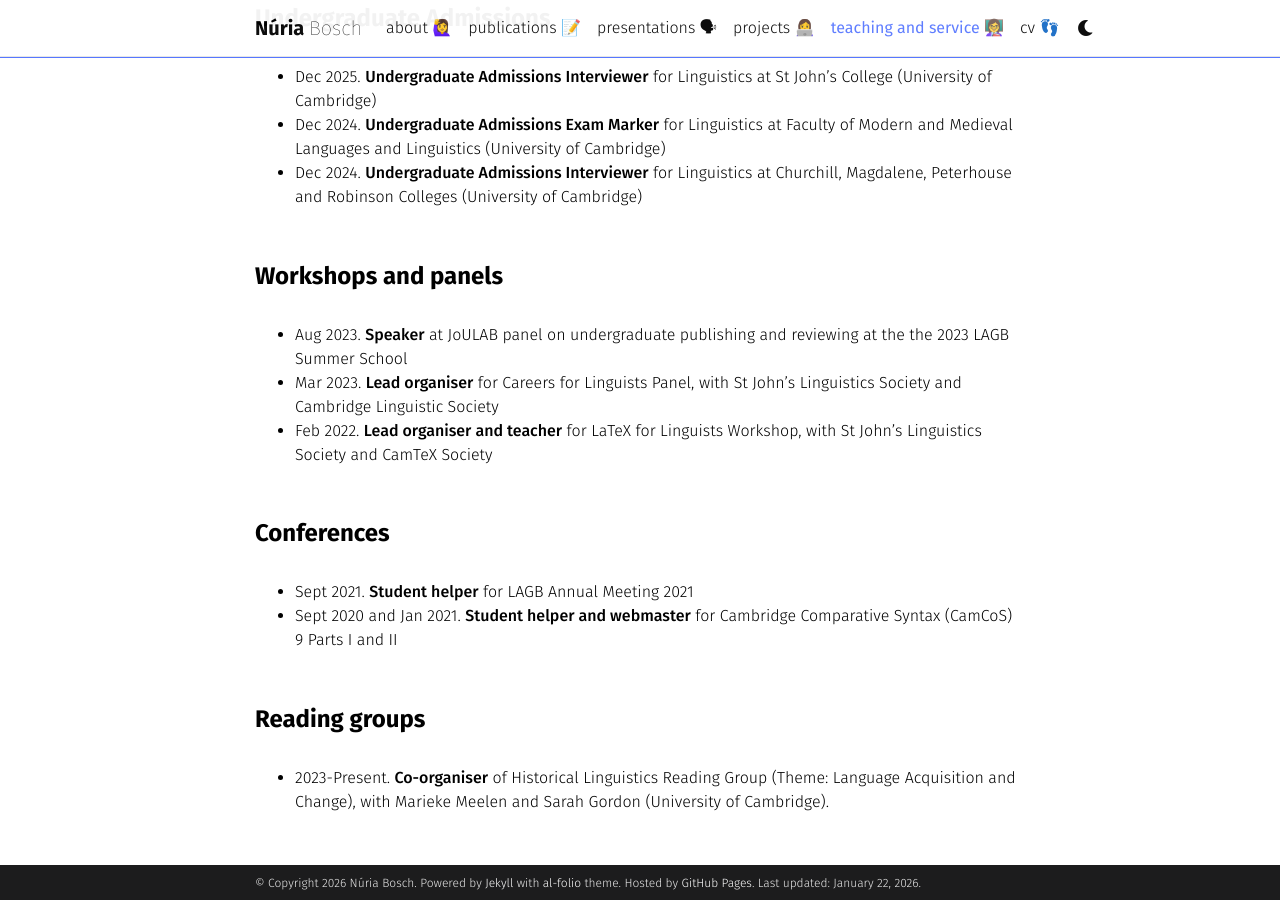
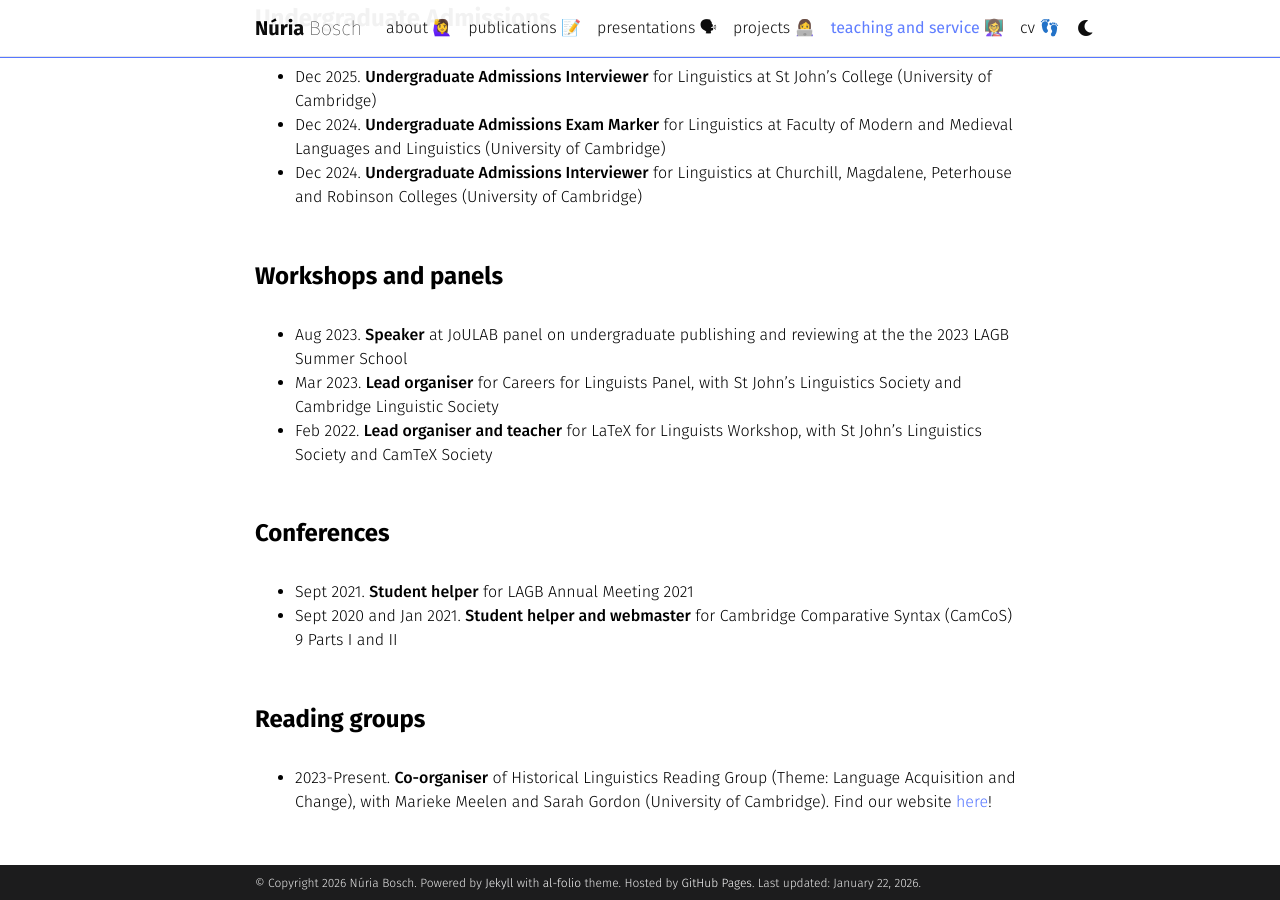
Before and after one commit to nuria-bosch/nuria-bosch.github.io, a Jekyll site: the page built from _pages/teaching_and_service.md, in a window 1280 px wide and 900 px high, scrolled down 1608 px. Built offline with Jekyll 4.4.1, drawn with Linux system fonts in a browser that asks for light colours; some web fonts are replaced; comment, search, counter and statistics services are not loaded; a style sheet for code colours, icons or effects is not loaded.

Commit message:
Update teaching_and_service.md

```diff
--- a/_pages/teaching_and_service.md
+++ b/_pages/teaching_and_service.md
@@ -71,4 +71,4 @@ _Edited volumes_
 
 <h4 style="margin-top: 3.3rem; margin-bottom: 2rem; font-weight: bold;">Reading groups</h4>
 
-- 2023-Present. **Co-organiser** of Historical Linguistics Reading Group (Theme: Language Acquisition and Change), with Marieke Meelen and Sarah Gordon (University of Cambridge).
+- 2023-Present. **Co-organiser** of Historical Linguistics Reading Group (Theme: Language Acquisition and Change), with Marieke Meelen and Sarah Gordon (University of Cambridge). Find our website [here](https://sites.google.com/cam.ac.uk/cambridge-histling)!
```
